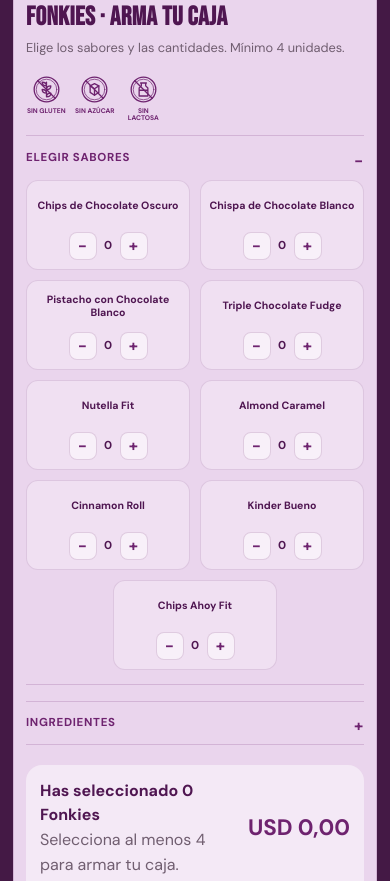
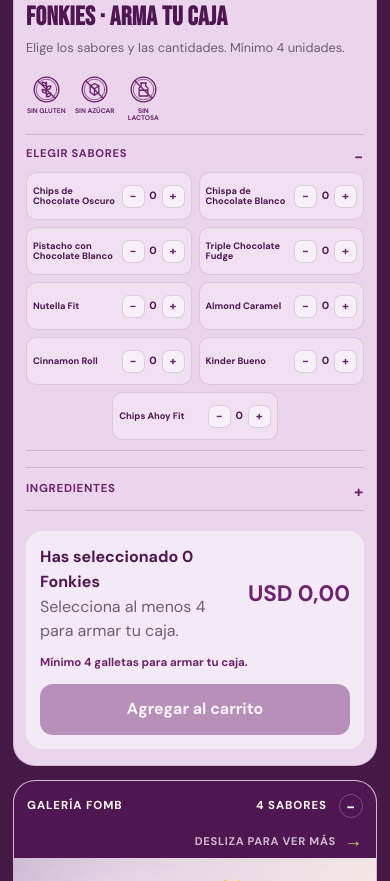
Before and after one commit to khronos-blip/fontana-web, a website: page index.html in a window 390 px wide. Shown: the part 5299-6180 px from the top of the page. Drawn offline with nearby package versions, Linux system fonts and the light colour scheme; a web font is replaced by a local one.

Commit message:
Compact flavor selectors

```diff
--- a/index.html
+++ b/index.html
@@ -227,14 +227,13 @@
     .fonkie-builder-head{display:flex;justify-content:space-between;gap:20px;align-items:start;margin-bottom:22px}
     .fonkie-builder h3{font-family:'Berlin Sans FB','Bebas Neue','Arial Narrow',sans-serif;font-size:2rem;color:var(--plum-dark)}
     .fonkie-builder-head p{margin:7px 0 0;color:#705e70;font-size:.8rem}
-    .fonkie-flavors,.fomb-flavors{display:grid;grid-template-columns:repeat(2,minmax(0,1fr));column-gap:20px}
-    .fonkie-flavor,.fomb-flavor{display:grid;grid-template-columns:1fr auto;align-items:center;gap:12px;padding:8px 0;border-bottom:1px solid rgba(110,35,111,.14)}
-    .fonkie-flavors{gap:12px}
-    .fonkie-flavors .fonkie-flavor{padding:11px 12px;border:1px solid rgba(110,35,111,.14);border-radius:12px;background:rgba(255,255,255,.28)}
-    .fonkie-flavors .fonkie-flavor:last-child:nth-child(odd){grid-column:1/-1;width:calc((100% - 12px)/2);justify-self:center}
-    .fonkie-flavor-name{font-size:.78rem;font-weight:700}
-    .fonkie-stepper{display:grid;grid-template-columns:32px 30px 32px;align-items:center;text-align:center}
-    .fonkie-stepper button{width:32px;height:32px;border:1px solid rgba(110,35,111,.18);background:rgba(255,255,255,.5);color:var(--plum);border-radius:9px;font-weight:800}
+    .fonkie-flavors,.fomb-flavors{display:grid;gap:8px}
+    .fonkie-flavors{grid-template-columns:repeat(3,minmax(0,1fr))}
+    .fomb-flavors{grid-template-columns:repeat(4,minmax(0,1fr))}
+    .fonkie-flavor,.fomb-flavor{min-width:0;min-height:50px;display:grid;grid-template-columns:minmax(0,1fr) auto;align-items:center;gap:7px;padding:7px 8px;border:1px solid rgba(110,35,111,.14);border-radius:10px;background:rgba(255,255,255,.28)}
+    .fonkie-flavor-name{min-width:0;font-size:.68rem;font-weight:700;line-height:1.15}
+    .fonkie-stepper{display:grid;grid-template-columns:26px 20px 26px;align-items:center;text-align:center}
+    .fonkie-stepper button{width:26px;height:26px;border:1px solid rgba(110,35,111,.18);background:rgba(255,255,255,.5);color:var(--plum);border-radius:8px;font-weight:800}
     .fonkie-stepper button:hover{background:#fff}
     .fonkie-stepper output{font-weight:800;font-size:.8rem}
     .fonkie-flavor[data-sold-out="true"],.fomb-flavor[data-sold-out="true"]{opacity:.48}.fonkie-flavor button:disabled,.fomb-flavor button:disabled{cursor:not-allowed;opacity:.45}
@@ -529,7 +528,7 @@
     .builder-gallery-card{position:relative;display:grid;place-items:center;aspect-ratio:1;margin:0;overflow:hidden;scroll-snap-align:center;background:#e8d6e8}.builder-gallery-card img{display:block;width:100%;height:100%;object-fit:cover;object-position:center}.builder-gallery-card span{position:absolute;left:14px;right:14px;bottom:14px;padding:9px 12px;border-radius:11px;background:rgba(79,22,81,.88);color:#fff;font-size:.77rem;font-weight:800;text-align:center}
     .builder-gallery-label{display:flex;align-items:center;justify-content:space-between;gap:16px;margin-bottom:14px;padding:0 24px;color:var(--cream);font-size:.72rem;font-weight:800;letter-spacing:.08em;text-transform:uppercase;cursor:pointer;list-style:none}
     .builder-head h3{font-family:'Berlin Sans FB','Bebas Neue','Arial Narrow',sans-serif;font-size:2rem;color:var(--plum-dark)}.builder-head p{margin:7px 0 20px;color:#705e70;font-size:.8rem}
-    .choice-panel{margin-top:14px;border-top:1px solid rgba(110,35,111,.18);border-bottom:1px solid rgba(110,35,111,.18)}.choice-panel summary,.choice-panel-title{padding:13px 0;color:var(--plum);font-size:.72rem;font-weight:800;text-transform:uppercase;letter-spacing:.06em;list-style:none}.choice-panel summary{cursor:pointer}.choice-panel summary::-webkit-details-marker{display:none}.choice-panel summary:after{content:'+';float:right;font-size:1rem}.choice-panel[open] summary:after{content:'−'}.choice-panel-content{padding:0 0 14px}
+    .choice-panel{margin-top:10px;border-top:1px solid rgba(110,35,111,.18);border-bottom:1px solid rgba(110,35,111,.18)}.choice-panel summary,.choice-panel-title{padding:10px 0;color:var(--plum);font-size:.7rem;font-weight:800;text-transform:uppercase;letter-spacing:.06em;list-style:none}.choice-panel summary{cursor:pointer}.choice-panel summary::-webkit-details-marker{display:none}.choice-panel summary:after{content:'+';float:right;font-size:1rem}.choice-panel[open] summary:after{content:'−'}.choice-panel-content{padding:0 0 10px}
     .fomb-size-options{display:grid;grid-template-columns:1fr 1fr;gap:10px}.fomb-size-option{display:flex;gap:9px;align-items:center;padding:12px;border:1px solid rgba(110,35,111,.18);border-radius:12px;background:rgba(255,255,255,.44);font-size:.75rem;font-weight:800}.fomb-size-option input{accent-color:var(--plum)}
     .fomb-extras{display:flex;justify-content:space-between;gap:16px;align-items:center;margin-top:14px}.fomb-extras span{font-size:.75rem;font-weight:700}.fomb-stepper{display:grid;grid-template-columns:34px 34px 34px;align-items:center;text-align:center}.fomb-stepper button{width:34px;height:34px;border:1px solid rgba(110,35,111,.18);border-radius:9px;background:rgba(255,255,255,.55);color:var(--plum);font-weight:800}
     .builder-summary{display:grid;grid-template-columns:1fr auto;gap:10px 20px;align-items:center;margin-top:20px;padding:18px;border-radius:16px;background:rgba(255,255,255,.48)}.builder-summary p{min-height:0;margin:3px 0 0;color:#705e70;font-size:.74rem}.builder-summary strong{font-size:1.4rem;color:var(--plum)}.builder-summary button{grid-column:1/-1;width:100%;border:0;border-radius:13px;padding:13px 18px;background:var(--plum);color:#fff;font-weight:800}.builder-summary button:disabled{cursor:not-allowed;opacity:.45}.fomb-validation{grid-column:1/-1;min-height:20px;color:var(--plum);font-size:.72rem;font-weight:700}
@@ -567,19 +566,15 @@
       .fonkie-gallery{padding:13px 0 0}.fonkie-gallery-label{padding:0 13px}.gallery-swipe-cue{padding:0 13px 8px}
       .fonkie-gallery-card{aspect-ratio:1.12}
       .fonkie-builder-body{padding:16px 12px}
-      .fonkie-flavors,.fomb-flavors{grid-template-columns:repeat(2,minmax(0,1fr));column-gap:10px}
-      .fonkie-flavors{gap:10px}
+      .fonkie-flavors,.fomb-flavors{grid-template-columns:repeat(2,minmax(0,1fr));gap:7px}
       .fonkie-builder-head{display:block}
       .fonkie-builder h3{font-size:1.65rem}
-      .fonkie-flavor,.fomb-flavor{grid-template-columns:1fr;align-content:space-between;gap:5px;padding:7px 0}
-      .fonkie-flavors .fonkie-flavor{grid-template-rows:minmax(34px,auto) auto;align-content:stretch;justify-items:center;gap:8px;min-height:82px;padding:9px 7px}
-      .fonkie-flavor-name{display:flex;align-items:flex-start;min-height:32px;font-size:.66rem;line-height:1.2}
-      .fonkie-flavors .fonkie-flavor-name{align-items:center;justify-content:center;text-align:center}
-      .fonkie-stepper{grid-template-columns:28px 23px 28px;justify-content:start}
-      .fonkie-flavors .fonkie-stepper{justify-content:center}
-      .fonkie-stepper button{width:28px;height:28px;border-radius:8px}
-      .fonkie-stepper output{font-size:.72rem}
-      .fonkie-flavors .fonkie-flavor:last-child:nth-child(odd){width:calc((100% - 10px)/2)}
+      .fonkie-flavor,.fomb-flavor{grid-template-columns:minmax(0,1fr) auto;align-content:center;gap:5px;min-height:48px;padding:6px}
+      .fonkie-flavor-name{min-height:0;font-size:.58rem;line-height:1.12;text-align:left}
+      .fonkie-stepper{grid-template-columns:23px 17px 23px;justify-content:end}
+      .fonkie-stepper button{width:23px;height:23px;border-radius:7px;font-size:.75rem}
+      .fonkie-stepper output{font-size:.66rem}
+      .fonkie-flavors .fonkie-flavor:last-child:nth-child(odd){grid-column:1/-1;width:calc((100% - 7px)/2);justify-self:center}
       .fonkie-builder-summary{padding:14px}
       .builder-grid{grid-template-columns:1fr}.builder-gallery{padding:13px 0 0}.builder-gallery-label{padding:0 13px}.builder-gallery-card{aspect-ratio:1.12}.builder-body{padding:18px 14px}.builder-head h3{font-size:1.65rem}.fomb-size-options{grid-template-columns:1fr}
       .catalog-group-grid{grid-template-columns:repeat(2,minmax(0,1fr));gap:11px}
```
Also changed, not shown: tests/smoke.spec.js (+15 -3 lines).
